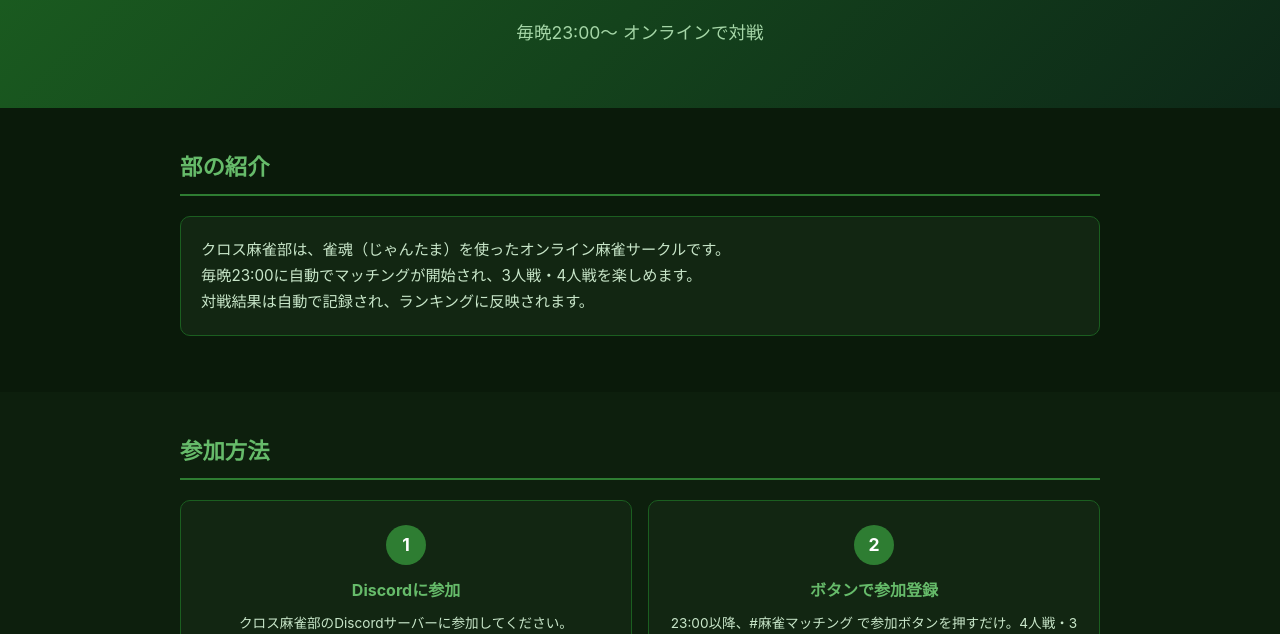
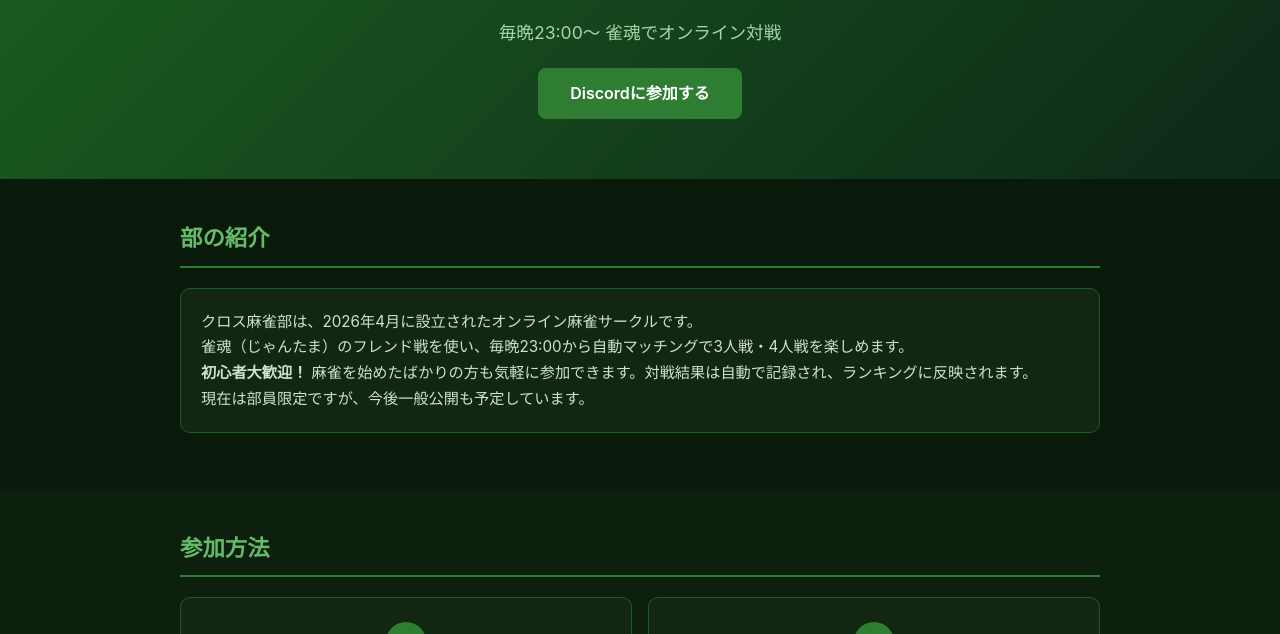
Before and after one commit to ainaosyusi/Cross-Mahjong-online, a plain HTML site: page クロス麻雀部オンライン/site/index.html in a window 1280 px wide. Shown: the part 166-800 px from the top of the page. Drawn offline with Linux system fonts and the light colour scheme; no server answers.

Commit message:
Update site content: about, rules, Discord invite link
- Add club founding info, beginner-friendly messaging
- Add Discord invite link (hero button + step 1)
- Add detailed rules: toufuusen default, hanchan recommended, red dora
- Add beginner welcome card

Co-Authored-By: Claude Opus 4.6 (1M context) <noreply@anthropic.com>

```diff
--- a/クロス麻雀部オンライン/site/css/style.css
+++ b/クロス麻雀部オンライン/site/css/style.css
@@ -79,6 +79,18 @@ header {
     font-size: 1.1em;
     color: #a5d6a7;
 }
+.hero-btn {
+    display: inline-block;
+    margin-top: 20px;
+    padding: 12px 32px;
+    background: #2e7d32;
+    color: #fff;
+    border-radius: 8px;
+    font-size: 1em;
+    font-weight: 600;
+    transition: background 0.2s;
+}
+.hero-btn:hover { background: #388e3c; color: #fff; }
 
 /* ========== Sections ========== */
 .container { max-width: 960px; margin: 0 auto; padding: 0 20px; }
--- a/クロス麻雀部オンライン/site/index.html
+++ b/クロス麻雀部オンライン/site/index.html
@@ -32,7 +32,8 @@
         <section class="hero">
             <div class="hero-inner">
                 <h2>クロス麻雀部オンライン</h2>
-                <p class="hero-sub">毎晩23:00〜 オンラインで対戦</p>
+                <p class="hero-sub">毎晩23:00〜 雀魂でオンライン対戦</p>
+                <a href="https://discord.gg/WSXZK75qug" target="_blank" class="hero-btn">Discordに参加する</a>
             </div>
         </section>
 
@@ -40,9 +41,10 @@
             <div class="container">
                 <h3 class="section-title">部の紹介</h3>
                 <div class="card">
-                    <p>クロス麻雀部は、雀魂（じゃんたま）を使ったオンライン麻雀サークルです。</p>
-                    <p>毎晩23:00に自動でマッチングが開始され、3人戦・4人戦を楽しめます。</p>
-                    <p>対戦結果は自動で記録され、ランキングに反映されます。</p>
+                    <p>クロス麻雀部は、2026年4月に設立されたオンライン麻雀サークルです。</p>
+                    <p>雀魂（じゃんたま）のフレンド戦を使い、毎晩23:00から自動マッチングで3人戦・4人戦を楽しめます。</p>
+                    <p><strong>初心者大歓迎！</strong> 麻雀を始めたばかりの方も気軽に参加できます。対戦結果は自動で記録され、ランキングに反映されます。</p>
+                    <p>現在は部員限定ですが、今後一般公開も予定しています。</p>
                 </div>
             </div>
         </section>
@@ -54,7 +56,7 @@
                     <div class="step-card">
                         <div class="step-number">1</div>
                         <h4>Discordに参加</h4>
-                        <p>クロス麻雀部のDiscordサーバーに参加してください。</p>
+                        <p><a href="https://discord.gg/WSXZK75qug" target="_blank">こちらのリンク</a>からDiscordサーバーに参加してください。</p>
                     </div>
                     <div class="step-card">
                         <div class="step-number">2</div>
@@ -85,15 +87,23 @@
                     </div>
                     <div class="card">
                         <h4>🎮 使用アプリ</h4>
-                        <p>雀魂（じゃんたま / Mahjong Soul）</p>
+                        <p>雀魂（じゃんたま）フレンド戦</p>
                     </div>
                     <div class="card">
                         <h4>👥 対戦形式</h4>
                         <p>3人戦 / 4人戦（4人戦優先）</p>
                     </div>
                     <div class="card">
+                        <h4>🀄 対局ルール</h4>
+                        <p>デフォルト: 東風戦 / 推奨: 半荘<br>赤ドラあり（雀魂初期設定準拠）<br>各卓で相談して決めてOK</p>
+                    </div>
+                    <div class="card">
                         <h4>📊 成績記録</h4>
                         <p>順位を自動記録、ランキングに反映</p>
+                    </div>
+                    <div class="card">
+                        <h4>🔰 初心者歓迎</h4>
+                        <p>麻雀を始めたばかりでもOK！<br>気軽にご参加ください</p>
                     </div>
                 </div>
             </div>
```
